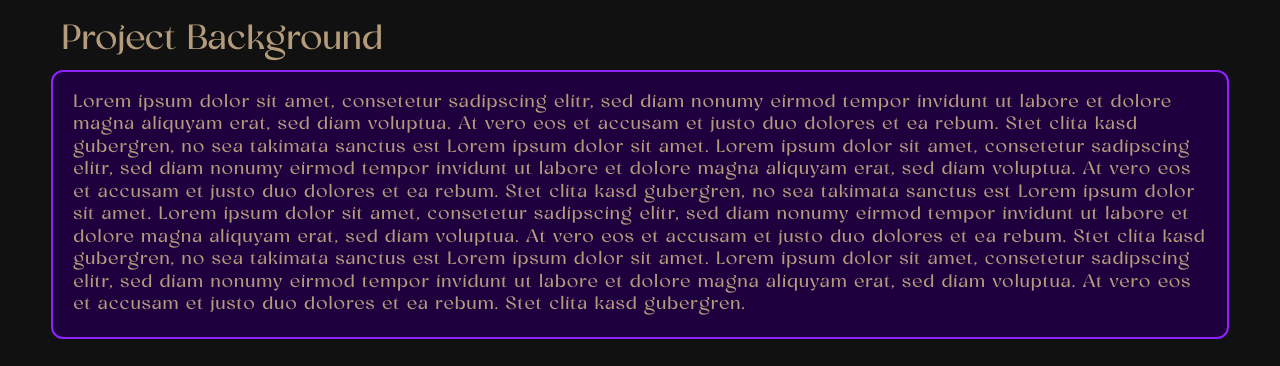
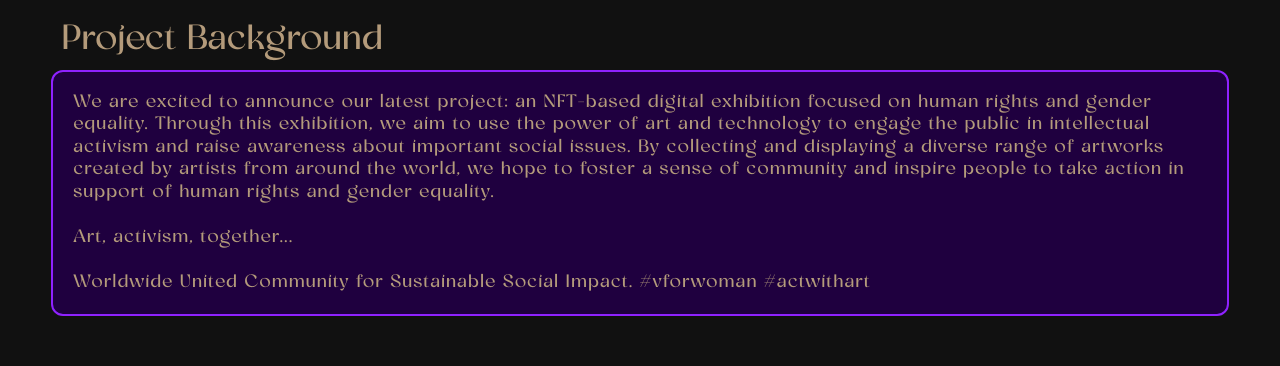
Before and after one commit to denizsulmaz/vfwart, a plain HTML site: page index.html in a window 1280 px wide. Shown: the part 1879-2245 px from the top of the page. Drawn offline with Linux system fonts and the light colour scheme.

Commit message:
Prepared for open call

```diff
--- a/index.html
+++ b/index.html
@@ -32,7 +32,9 @@
     <div class="landing">
         <div class="mainText">
         <h1>Act With Art</h1>
-        <p>Lorem ipsum dolor sit amet consectetur adipisicing elit. Quae, vero.</p>
+        <p>Digital-NFT Artivism exhibition for human rights and gender equality</p>
+        <br>
+        <a href="https://forms.gle/fnJLEyJy2iMg2YP1A" target="_blank" rel="noopener noreferrer">Open Call for Artists</a>
         </div>
     </div>
     <!-- Fancy Divider -->
@@ -141,16 +143,13 @@
     <div class="background">
     <h2>Project Background</h2>
     <p>
-        Lorem ipsum dolor sit amet, consetetur sadipscing elitr, sed diam nonumy eirmod tempor invidunt ut labore et dolore magna
-        aliquyam erat, sed diam voluptua. At vero eos et accusam et justo duo dolores et ea rebum. Stet clita kasd gubergren,
-        no sea takimata sanctus est Lorem ipsum dolor sit amet. Lorem ipsum dolor sit amet, consetetur sadipscing elitr, sed
-        diam nonumy eirmod tempor invidunt ut labore et dolore magna aliquyam erat, sed diam voluptua. At vero eos et accusam
-        et justo duo dolores et ea rebum. Stet clita kasd gubergren, no sea takimata sanctus est Lorem ipsum dolor sit amet.
-        Lorem ipsum dolor sit amet, consetetur sadipscing elitr, sed diam nonumy eirmod tempor invidunt ut labore et dolore
-        magna aliquyam erat, sed diam voluptua. At vero eos et accusam et justo duo dolores et ea rebum. Stet clita kasd
-        gubergren, no sea takimata sanctus est Lorem ipsum dolor sit amet. Lorem ipsum dolor sit amet, consetetur sadipscing
-        elitr, sed diam nonumy eirmod tempor invidunt ut labore et dolore magna aliquyam erat, sed diam voluptua. At vero eos
-        et accusam et justo duo dolores et ea rebum. Stet clita kasd gubergren.
+        We are excited to announce our latest project: an NFT-based digital exhibition focused on human rights and gender equality.
+        Through this exhibition, we aim to use the power of art and technology to engage the public in intellectual activism and raise awareness about important social issues.
+        By collecting and displaying a diverse range of artworks created by artists from around the world, we hope to foster a sense of community and inspire people to take action in support of human rights and gender equality.
+        <br><br>
+        Art, activism, together...
+        <br><br>
+         Worldwide United Community for Sustainable Social Impact. #vforwoman #actwithart
     </p>
     </div>
     <!-- ----Artist Snaps -->
```
